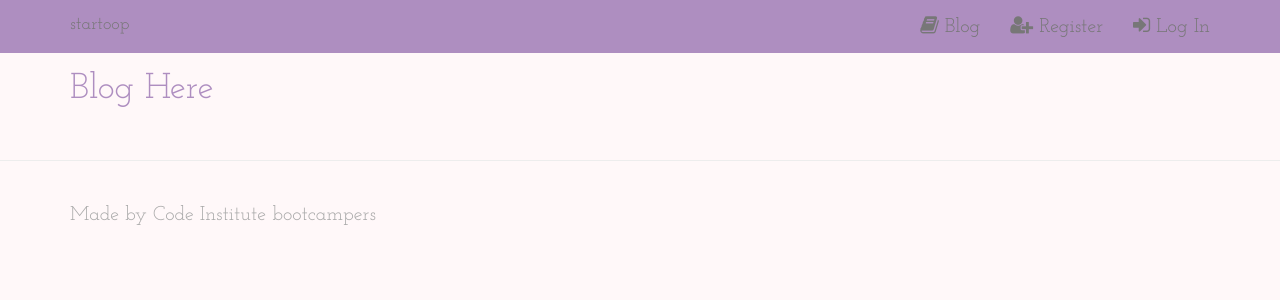
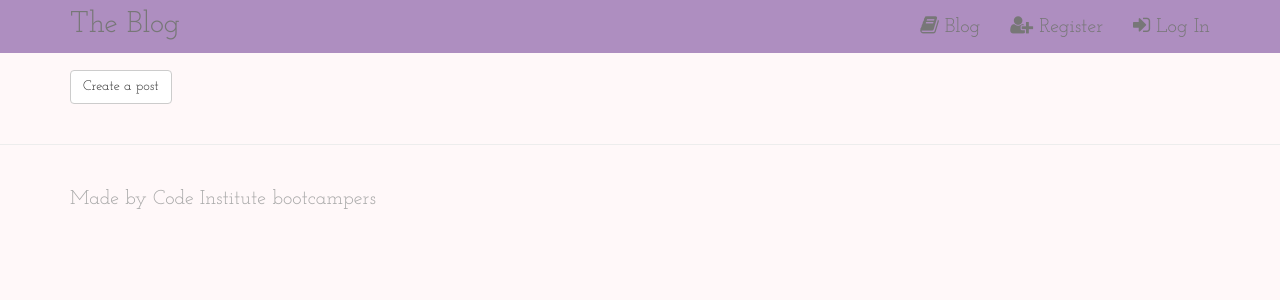
Before and after one commit to wolfenchic/blog_prj, a Django app: page /blog/ in a window 1280 px wide. Shown: the top 300 px of the page. Run offline with Django 3.2, Linux system fonts and the light colour scheme; data that the repository does not hold is empty; some libraries are stand-ins or nearby versions.

Commit message:
Blog Create Form

```diff
--- a/blog/forms.py
+++ b/blog/forms.py
@@ -5,4 +5,4 @@ class PostForm(forms.ModelForm):
 
     class Meta:
         model = Post
-        fields = ('title', 'content')
+        fields = ('title', 'content', 'tag')
--- a/blog/templates/blog/blog.html
+++ /dev/null
@@ -1,9 +0,0 @@
-{% extends "base.html" %}
-
-{% block content %}
-   <h1 class="homepageTitle">Blog Here</h1>
-    {% for item in items %}
-    <h3> {{ item.title }} </h3>
-    <p> {{ item.content }} </p>
-    {% endfor %}
-{% endblock %}
--- /dev/null
+++ b/blog/templates/blog/blog_list.html
@@ -0,0 +1,26 @@
+{% extends "base.html" %}
+
+{% block content %}
+    <br>
+    <button class="btn btn-default" onclick="location.href='{% url 'create_post' %}'">Create a post</button>
+    {% for post in posts %}
+        <div class="row">
+            <div class="col-md-2 col-sm-3 text-center">
+                <a class="story-img" href="#">
+                    <img src="http://via.placeholder.com/100x100" style="width:100px; height: 100px; background-color: #12ABB2; color: #ffffff;" class="img-circle">
+                </a>
+            </div>
+            <div class="col-md-10 col-sm-9">
+                <h3>{{ post.title }}</h3>
+                <div class="row">
+                    <div class="col-xs-9">
+                        <p>{{ post.content|truncatewords:30 }}</p>
+                        <p><button class="btn btn-default" onclick="location.href='{% url 'post_detail' post.id %}'">Read More</button></p>
+                        <p class="postPublishDate">{{ post.published_date }} | <strong>Views</strong> {{ post.views }} | <strong>Tag</strong> {{ post.tag }}</p>
+                    </div>
+                </div>
+            </div>
+        </div>
+        <hr>
+    {% endfor %}
+{% endblock %}
--- a/blog/urls.py
+++ b/blog/urls.py
@@ -2,6 +2,9 @@ from django.conf.urls import url
 from .views import *
 
 urlpatterns = [
-    url(r'^$', get_blog_page, name='blog'),
-    url(r'post/$',  PostForm, name="post_blog")
+    url(r'^$', get_blog_page, name='blog_posts'),
+    #postdetail url here
+    url(r'post/$',  PostForm, name="post_blog"),
+    url(r'^post/(\d+)', post_detail, name='post_detail'),
+    url(r'post/create', create_post, name='create_post'),
 ]
--- a/blog/views.py
+++ b/blog/views.py
@@ -5,8 +5,16 @@ from .forms import PostForm
 
 # Create your views here.
 def get_blog_page(request):
-    items = Post.objects.all()
-    return render(request, 'blog/blog.html', {'items': items})
+    posts = Post.objects.all()
+    return render(request, 'blog/blog_list.html', {'posts': posts})
+
+def post_detail(request, id):
+    post = get_object_or_404(Post, pk=id)
+    return render(request, "blog/post_detail.html", {'post': post})
+
+def create_post(request):
+    form = PostForm()
+    return render(request, 'blog/create_post.html', {'form': form})
 
 # def create_blog_post(request):
 #     if request.method == "POST":
--- a/home/static/home/style.css
+++ b/home/static/home/style.css
@@ -33,7 +33,7 @@ h1{
 }
 
 h3 {
-    color: #438496;
+    color: #6EC1C8;
 }
 
 p {
@@ -41,7 +41,20 @@ p {
 }
 
 .alert {
-    background-color: #CC99FF;
+    background-color: #6EC1C8;
     color: white;
+    font-size: 2rem;
+    text-align: center;
+}
+
+button {
+    background-color: #6EC1C8
+}
+
+.navbar-brand {
+    font-size: 3rem;
+}
+
+.postPublishDate {
     font-size: 1.5rem;
 }
--- a/home/templates/base.html
+++ b/home/templates/base.html
@@ -28,11 +28,11 @@
                     <span class="icon-bar"></span>
                     <span class="icon-bar"></span>
                 </button>
-                 <a class="navbar-brand" href="/">startoop</a>
+                 <a class="navbar-brand" href="/">The Blog</a>
             </div>
             <div id="navbar" class="navbar-collapse collapse">
                 <ul class="nav navbar-nav navbar-right">
-                    <li><a href="{% url 'blog' %}"><i class="fa fa-book"></i> Blog</a></li>
+                    <li><a href="{% url 'blog_posts' %}"><i class="fa fa-book"></i> Blog</a></li>
                     {% if user.is_authenticated %}
                     <li><a href="{% url 'profile' %}"><i class="fa fa-user"></i> Profile</a></li>
                     <li><a href="{% url 'logout' %}"><i class="fa fa-sign-out"></i> Log Out</a></li>
```
Also changed, not shown: blog/templates/blog/create_post.html (renamed from blog/templates/blog/blog_post_form.html, +4 -3 lines), blog/templates/blog/post_detail.html (added, +7 -0 lines).
